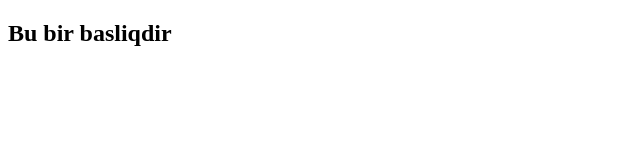
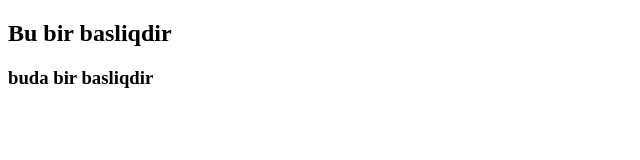
Before and after one commit to misterr007/Borsa-otomasyon, a plain HTML site: page index.html in a window 1280 px wide. Shown: the whole page, without its empty margins (0-640 px from the left). Drawn offline with Linux system fonts and the light colour scheme.

```diff
--- a/index.html
+++ b/index.html
@@ -11,6 +11,7 @@
   <body>
 
     <h2> Bu bir basliqdir </h2>
+    <h3>buda bir basliqdir </h3>
   </body>
 
 
```
